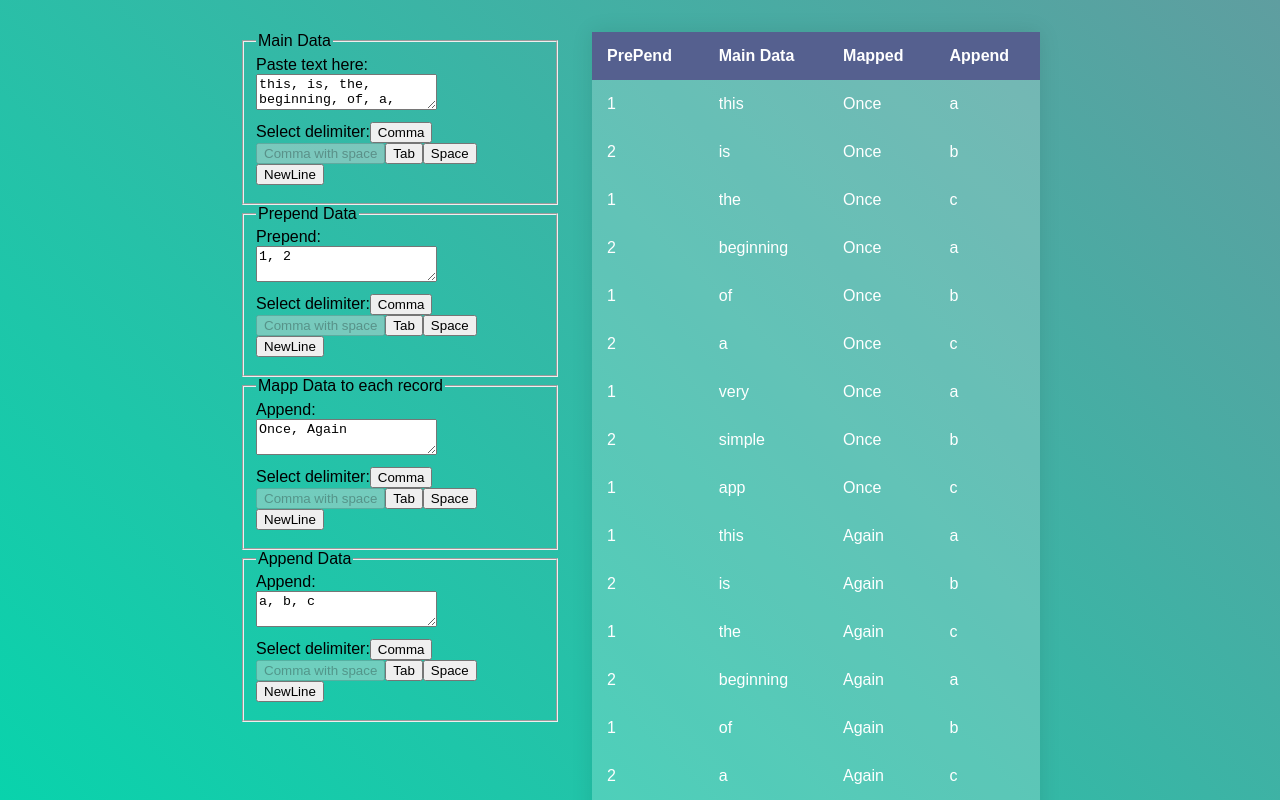
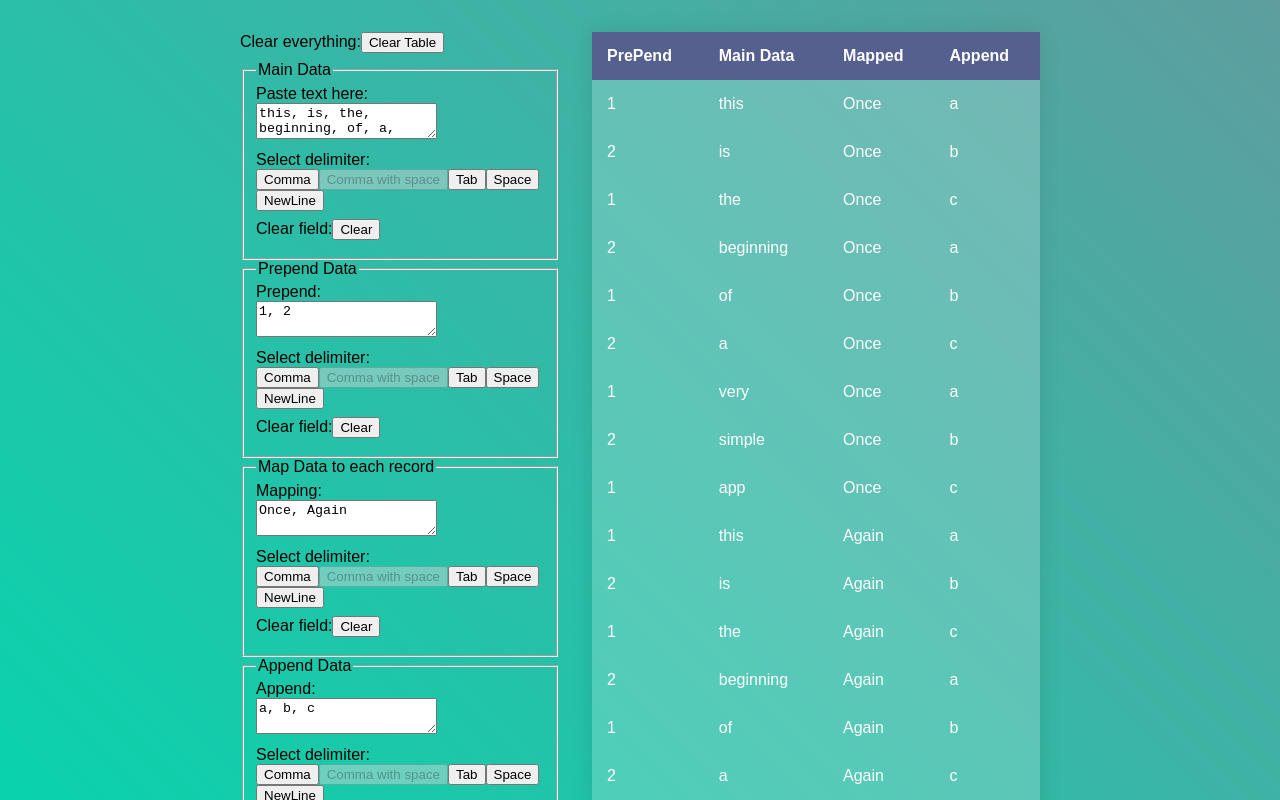
Before and after one commit to Mathdrquinn/tablizer, a React (Create React App) app: page / in a window 1280 px wide. Built offline with nearby package versions, Linux system fonts and the light colour scheme.

Commit message:
Add helpers to clear fields

```diff
--- a/src/components/tablizer.tsx
+++ b/src/components/tablizer.tsx
@@ -19,8 +19,7 @@ export interface ITablizerState {
   mapTextDelimiter: Delimiter;
 }
 
-export default class Tablizer extends React.Component<ITablizerProps, ITablizerState> {
-  state: ITablizerState = {
+const defaultState: ITablizerState = {
   text: 'this, is, the, beginning, of, a, very, simple, app',
   textDelimiter: 'comma space',
   prependText: '1, 2',
@@ -33,8 +32,29 @@ export default class Tablizer extends React.Component<ITablizerProps, ITablizerS
   mapTextDelimiter: 'comma space',
 };
 
+const clearedState: ITablizerState = {
+  text: '',
+  textDelimiter: 'comma space',
+  prependText: '',
+  prependTextDelimiter: 'comma space',
+  prependTextType: 'repeating',
+  appendText: '',
+  appendTextDelimiter: 'comma space',
+  appendTextType: 'repeating',
+  mapText: '',
+  mapTextDelimiter: 'comma space',
+};
+
+
+export default class Tablizer extends React.Component<ITablizerProps, ITablizerState> {
+  state: ITablizerState = defaultState;
+
   updateText: React.ChangeEventHandler<HTMLTextAreaElement> = (e) => {
     return this.setState({ text: e.currentTarget.value })
+  }
+
+  clearText: React.MouseEventHandler<HTMLButtonElement> = () => {
+    return this.setState({ text: '' })
   }
 
   updateTextDelimeter = (d: Delimiter): React.MouseEventHandler<HTMLButtonElement> => (e) => {
@@ -45,12 +65,20 @@ export default class Tablizer extends React.Component<ITablizerProps, ITablizerS
     return this.setState({ appendText: e.currentTarget.value })
   }
 
+  clearAppendText: React.MouseEventHandler<HTMLButtonElement> = () => {
+    return this.setState({ appendText: '' })
+  }
+
   updateAppendTextDelimiter = (d: Delimiter): React.MouseEventHandler<HTMLButtonElement> => (e) => {
     return this.setState({ appendTextDelimiter: d })
   }
 
   updatePrependText: React.ChangeEventHandler<HTMLTextAreaElement> = (e) => {
     return this.setState({ prependText: e.currentTarget.value })
+  }
+
+  clearPrependText: React.MouseEventHandler<HTMLButtonElement> = () => {
+    return this.setState({ prependText: '' })
   }
 
   updatePrependTextDelimiter = (d: Delimiter): React.MouseEventHandler<HTMLButtonElement> => (e) => {
@@ -61,8 +89,16 @@ export default class Tablizer extends React.Component<ITablizerProps, ITablizerS
     return this.setState({ mapText: e.currentTarget.value })
   }
 
+  clearMapText: React.MouseEventHandler<HTMLButtonElement> = () => {
+    return this.setState({ mapText: '' })
+  }
+
   updateMapTextDelimiter = (d: Delimiter): React.MouseEventHandler<HTMLButtonElement> => (e) => {
     return this.setState({ mapTextDelimiter: d })
+  }
+
+  clearAllText: React.MouseEventHandler<HTMLButtonElement> = (e) => {
+    return this.setState(clearedState)
   }
 
   static getDelimiter(d: Delimiter) {
@@ -92,6 +128,10 @@ export default class Tablizer extends React.Component<ITablizerProps, ITablizerS
     return (
       <div style={{ display: 'flex' }}>
         <form onSubmit={(e) => e.preventDefault()} style={{ flexBasis: '320px', marginRight: '2rem' }}>
+          <label>
+            Clear everything:
+            <button type="button" onClick={this.clearAllText}>Clear Table</button>
+          </label>
           <fieldset>
             <legend>Main Data</legend>
             <label>Paste text here:
@@ -99,11 +139,16 @@ export default class Tablizer extends React.Component<ITablizerProps, ITablizerS
               <textarea onChange={this.updateText} value={this.state.text}></textarea>
             </label>
             <label>Select delimiter:
+            <br />
               <button type="button" onClick={this.updateTextDelimeter('comma')} disabled={this.state.textDelimiter === 'comma'}>Comma</button>
               <button type="button" onClick={this.updateTextDelimeter('comma space')} disabled={this.state.textDelimiter === 'comma space'}>Comma with space</button>
               <button type="button" onClick={this.updateTextDelimeter('tab')} disabled={this.state.textDelimiter === 'tab'}>Tab</button>
               <button type="button" onClick={this.updateTextDelimeter('space')} disabled={this.state.textDelimiter === 'space'}>Space</button>
               <button type="button" onClick={this.updateTextDelimeter('newline')} disabled={this.state.textDelimiter === 'newline'}>NewLine</button>
+            </label>
+            <label>
+              Clear field:
+            <button type="button" onClick={this.clearText}>Clear</button>
             </label>
           </fieldset>
           <fieldset>
@@ -113,25 +158,35 @@ export default class Tablizer extends React.Component<ITablizerProps, ITablizerS
               <textarea onChange={this.updatePrependText} value={this.state.prependText}></textarea>
             </label>
             <label>Select delimiter:
+            <br />
               <button type="button" onClick={this.updatePrependTextDelimiter('comma')} disabled={this.state.prependTextDelimiter === 'comma'}>Comma</button>
               <button type="button" onClick={this.updatePrependTextDelimiter('comma space')} disabled={this.state.prependTextDelimiter === 'comma space'}>Comma with space</button>
               <button type="button" onClick={this.updatePrependTextDelimiter('tab')} disabled={this.state.prependTextDelimiter === 'tab'}>Tab</button>
               <button type="button" onClick={this.updatePrependTextDelimiter('space')} disabled={this.state.prependTextDelimiter === 'space'}>Space</button>
               <button type="button" onClick={this.updatePrependTextDelimiter('newline')} disabled={this.state.prependTextDelimiter === 'newline'}>NewLine</button>
             </label>
+            <label>
+              Clear field:
+            <button type="button" onClick={this.clearPrependText}>Clear</button>
+            </label>
           </fieldset>
           <fieldset>
-            <legend>Mapp Data to each record</legend>
-            <label>Append:
+            <legend>Map Data to each record</legend>
+            <label>Mapping:
               <br />
               <textarea onChange={this.updateMapText} value={this.state.mapText}></textarea>
             </label>
             <label>Select delimiter:
+            <br />
               <button type="button" onClick={this.updateMapTextDelimiter('comma')} disabled={this.state.mapTextDelimiter === 'comma'}>Comma</button>
               <button type="button" onClick={this.updateMapTextDelimiter('comma space')} disabled={this.state.mapTextDelimiter === 'comma space'}>Comma with space</button>
               <button type="button" onClick={this.updateMapTextDelimiter('tab')} disabled={this.state.mapTextDelimiter === 'tab'}>Tab</button>
               <button type="button" onClick={this.updateMapTextDelimiter('space')} disabled={this.state.mapTextDelimiter === 'space'}>Space</button>
               <button type="button" onClick={this.updateMapTextDelimiter('newline')} disabled={this.state.mapTextDelimiter === 'newline'}>NewLine</button>
+            </label>
+            <label>
+              Clear field:
+            <button type="button" onClick={this.clearMapText}>Clear</button>
             </label>
           </fieldset>
           <fieldset>
@@ -141,13 +196,22 @@ export default class Tablizer extends React.Component<ITablizerProps, ITablizerS
               <textarea onChange={this.updateAppendText} value={this.state.appendText}></textarea>
             </label>
             <label>Select delimiter:
+              <br />
               <button type="button" onClick={this.updateAppendTextDelimiter('comma')} disabled={this.state.appendTextDelimiter === 'comma'}>Comma</button>
               <button type="button" onClick={this.updateAppendTextDelimiter('comma space')} disabled={this.state.appendTextDelimiter === 'comma space'}>Comma with space</button>
               <button type="button" onClick={this.updateAppendTextDelimiter('tab')} disabled={this.state.appendTextDelimiter === 'tab'}>Tab</button>
               <button type="button" onClick={this.updateAppendTextDelimiter('space')} disabled={this.state.appendTextDelimiter === 'space'}>Space</button>
               <button type="button" onClick={this.updateAppendTextDelimiter('newline')} disabled={this.state.appendTextDelimiter === 'newline'}>NewLine</button>
             </label>
+            <label>
+              Clear field:
+            <button type="button" onClick={this.clearText}>Clear</button>
+            </label>
           </fieldset>
+          <label>
+            Clear everything:
+            <button type="button" onClick={this.clearAppendText}>Clear Table</button>
+          </label>
         </form>
         <div style={{ flexGrow: 1 }}>
           <table>
@@ -168,7 +232,7 @@ export default class Tablizer extends React.Component<ITablizerProps, ITablizerS
                   const appendDataList = this.state.appendText === '' ? null : this.state.appendText.split(Tablizer.getDelimiter(this.state.appendTextDelimiter));
                   const appendData = appendDataList && appendDataList.slice(i % appendDataList.length, (i % appendDataList.length) + 1);
 
-                  return (
+                  return !data ? null : (
                     <tr key={i + data + mapData}>
                       {prependData ? (<td>{prependData}</td>) : null}
                       <td>{data}</td>
```
Lines whose indentation alone changed are shown as unchanged.
